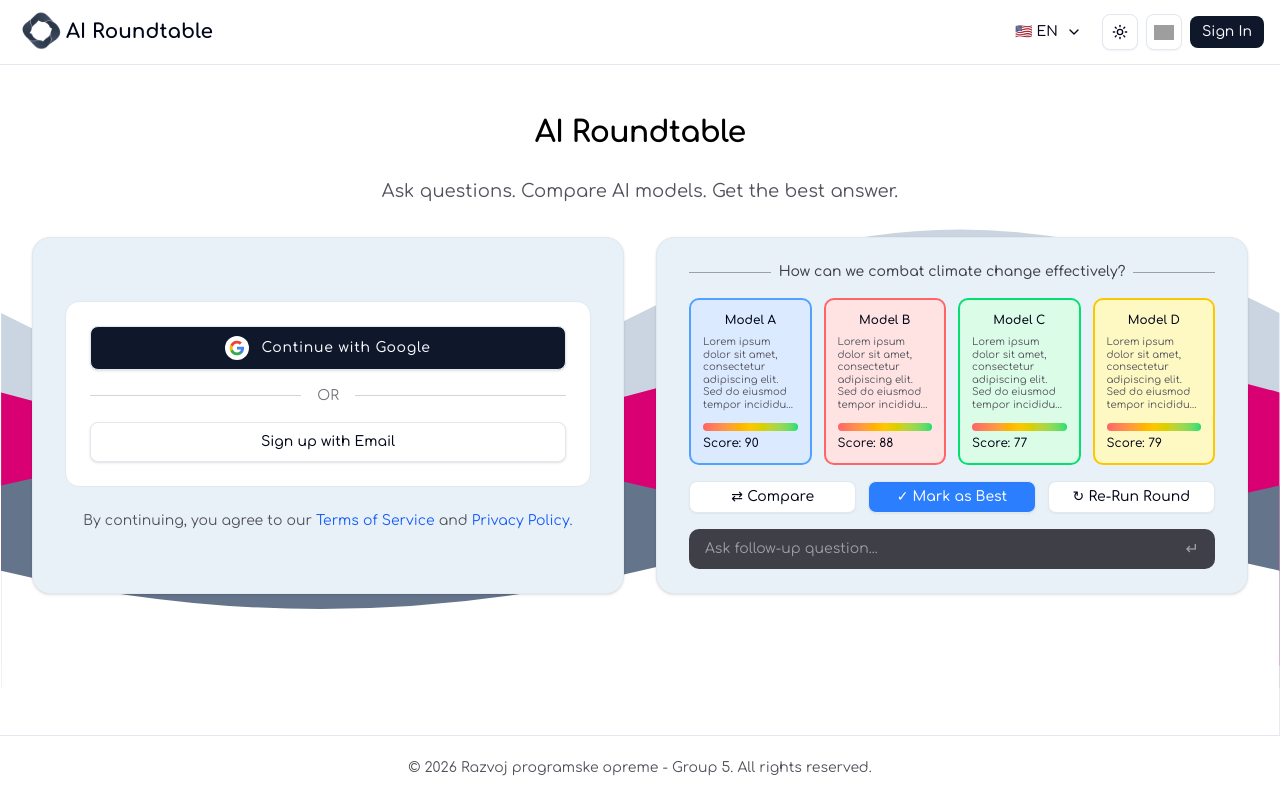
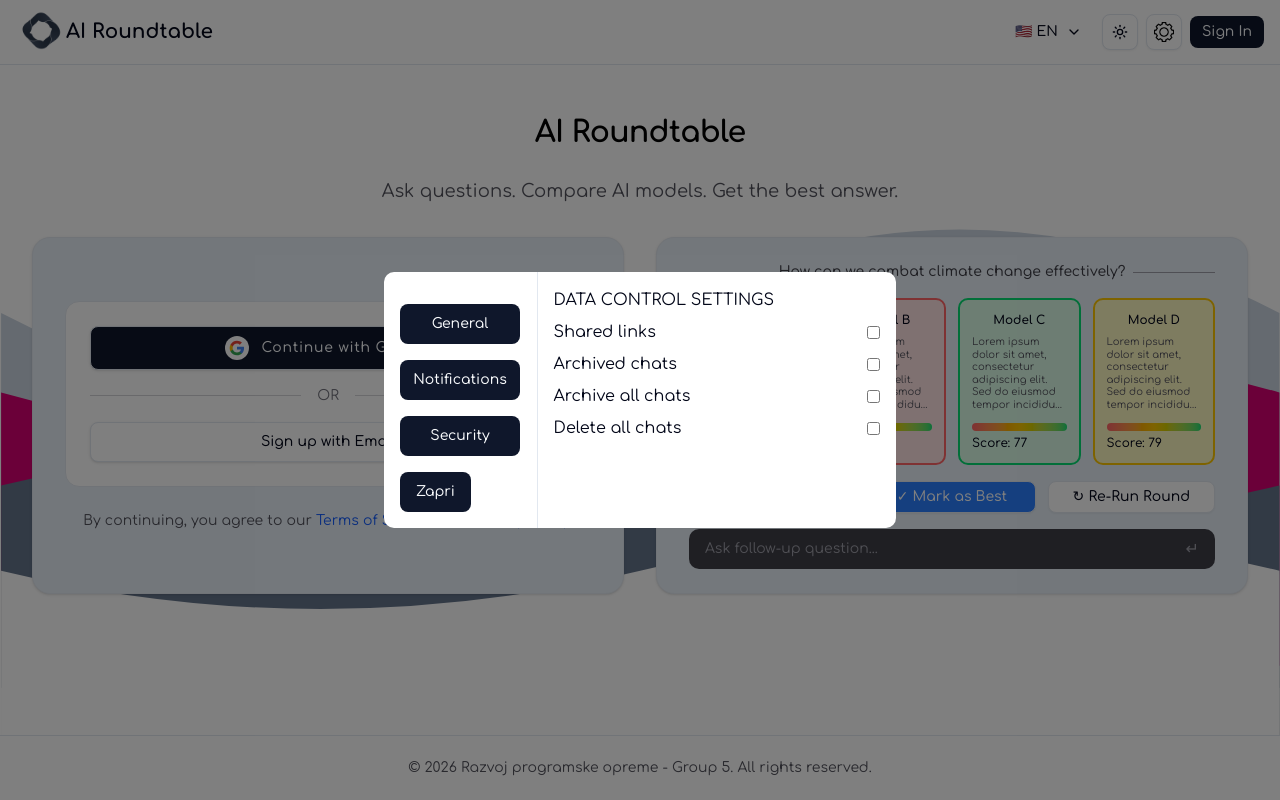
Before and after one commit to Altr0y/AI-OkroglaMiza, a Next.js app in the folder frontend/: page / in a window 1280 px wide. Both pictures are taken after a click on the button 1163 px from the left and 32 px from the top of the page. Built offline with nearby package versions, Linux system fonts and the light colour scheme; no server answers; grey boxes are pictures that could not be loaded.

Commit message:
Added functionality to settings button waiting for backend connect

```diff
--- a/frontend/components/ui/settings-button.tsx
+++ b/frontend/components/ui/settings-button.tsx
@@ -1,27 +1,114 @@
-import Image from "next/image";
+'use client'
 
+import Image from "next/image"
+import { Button } from '@/components/ui/button'
+import { useState } from "react"
+import { useTranslations } from 'next-intl'
 
-import { Button } from '@/components/ui/button';
+export default function SettingsButton() {
+  const [open, setOpen] = useState(false)
+  const [settingsOptions, setSettings] = useState(0)
 
-export default function GearButton() {
+  const t = useTranslations('SettingsPage_dataControl')
+  const a = useTranslations('SettingPage_notificationSet')
+  const c = useTranslations('SettingPage_security')
+
   return (
-    <Button variant="outline" size="icon">
+    <>
+      <Button variant="outline" size="icon" onClick={() => setOpen(true)}>
         <div className="relative w-5 h-5">
-        {/* light */}
           <Image
-          src="/gear.png"
+            src="/gearLight.png"
             alt="Settings"
             fill
             className="object-contain dark:hidden"
           />
-        {/* dark */}
           <Image
-          src="/gear2.png"
+            src="/gearDark.png"
             alt="Settings"
             fill
             className="object-contain hidden dark:block"
           />
         </div>
       </Button>
-  );
+
+      {open && (
+        <div className="fixed inset-0 z-50 flex items-center justify-center bg-black/50">
+          <div className="w-[32rem] rounded-lg bg-white dark:bg-black p-0 flex">
+
+            <div className="w-[30%] p-4 border-r dark:border-white/10">
+              <Button className="mt-4 w-30" onClick={() => setSettings(0)}>General</Button>
+              <Button className="mt-4 w-30" onClick={() => setSettings(1)}>Notifications</Button>
+              <Button className="mt-4 w-30" onClick={() => setSettings(2)}>Security</Button>
+              <Button className="mt-4" onClick={() => setOpen(false)}>Zapri</Button>
+            </div>
+
+            <div className="w-[70%] p-4">
+              {settingsOptions === 0 && (
+                <div>
+                  <h1>{t('dataControlSet')}</h1>
+
+                  <div className="flex items-center justify-between mt-2">
+                    <span>{t('sharedLinks')}</span>
+                    <input type="checkbox" className="form-checkbox" />
+                  </div>
+                  <div className="flex items-center justify-between mt-2">
+                    <span>{t('archivedChats')}</span>
+                    <input type="checkbox" className="form-checkbox" />
+                  </div>
+                  <div className="flex items-center justify-between mt-2">
+                    <span>{t('archiveAllChats')}</span>
+                    <input type="checkbox" className="form-checkbox" />
+                  </div>
+                  <div className="flex items-center justify-between mt-2">
+                    <span>{t('deleateAllChats')}</span>
+                    <input type="checkbox" className="form-checkbox" />
+                  </div>
+                </div>
+              )}
+
+              {settingsOptions === 1 && (
+                <div>
+                  <h1>{a('notificationSet')}</h1>
+
+                  <div className="flex items-center justify-between mt-2">
+                    <span>{a('getNotifiedRes')}</span>
+                    <input type="checkbox" className="form-checkbox" />
+                  </div>
+                  <div className="flex items-center justify-between mt-2">
+                    <span>{a('getNotifiedGroup')}</span>
+                    <input type="checkbox" className="form-checkbox" />
+                  </div>
+                  <div className="flex items-center justify-between mt-2">
+                    <span>{a('getNotifiedTask')}</span>
+                    <input type="checkbox" className="form-checkbox" />
+                  </div>
+                </div>
+              )}
+
+              {settingsOptions === 2 && (
+                <div>
+                  <h1>{c('securitySet')}</h1>
+
+                  <div className="flex items-center justify-between mt-2">
+                    <span>{c('multyFactor')}</span>
+                    <input type="checkbox" className="form-checkbox" />
+                  </div>
+                  <div className="flex items-center justify-between mt-2">
+                    <span>{c('logOut')}</span>
+                    <input type="checkbox" className="form-checkbox" />
+                  </div>
+                  <div className="flex items-center justify-between mt-2">
+                    <span>{c('logOutAll')}</span>
+                    <input type="checkbox" className="form-checkbox" />
+                  </div>
+                </div>
+              )}
+            </div>
+
+          </div>
+        </div>
+      )}
+    </>
+  )
 }
--- a/frontend/messages/en.json
+++ b/frontend/messages/en.json
@@ -69,5 +69,27 @@
     "description": "The page you are looking for doesn't exist or has been moved.",
     "returnHomeButton": "Return to Home Page",
     "contactSupport": "If you believe this is an error, please contact support."
+  },
+  "SettingsPage_dataControl" : {
+    "dataControlSet": "DATA CONTROL SETTINGS",
+    "sharedLinks" : "Shared links",
+    "archivedChats": "Archived chats",
+    "archiveAllChats": "Archive all chats",
+    "deleateAllChats": "Delete all chats"
+  },
+
+  "SettingPage_notificationSet" :{
+    "notificationSet": "NOTIFICATION SETTINGS",
+    "getNotifiedRes" : "Get notified when question resolved",
+    "getNotifiedGroup" : "Get notified when group active",
+    "getNotifiedTask" : "Get notified when task completed"
+  },
+
+  "SettingPage_security" : {
+  "securitySet" : "SECURITY SETTINGS",
+  "multyFactor" :"Multy factor authentification",
+  "logOut" : "Log out of this device",
+  "logOutAll" : "Log out of all devices"
   }
+
 }
--- a/frontend/messages/sl.json
+++ b/frontend/messages/sl.json
@@ -69,5 +69,27 @@
     "description": "Stran, ki jo iščete ne obstaja, ali je bila premaknjena.",
     "returnHomeButton": "Nazaj na domačo stran",
     "contactSupport": "Če menite, da gre za napako, se obrnite na podporo."
-  }
+  },
+
+  "SettingsPage_dataControl" : {
+    "dataControlSet": "NASTAVITVE NADZORA PODATKOV",
+    "sharedLinks" : "Deljene povezave",
+    "archivedChats": "Arhivirani pogovori",
+    "archiveAllChats": "Arhiviraj vse pogovore",
+    "deleateAllChats": "Izbriši vse pogovore"
+},
+
+"SettingPage_notificationSet" :{
+    "notificationSet": "NASTAVITVE NOTIFIKACIJ",
+    "getNotifiedRes" : "Obveščaj, ko je vprašanje rešeno",
+    "getNotifiedGroup" : "Obveščaj, ko je skupina aktivna",
+    "getNotifiedTask" : "Obveščaj, ko je naloga zaključena"
+},
+
+"SettingPage_security" : {
+    "securitySet" : "SECURITY SETTINGS",
+    "multyFactor" : "Večfaktorska avtentikacija",
+    "logOut" : "Odjava iz te naprave",
+    "logOutAll" : "Odjava iz vseh naprav"
 }
+}
```
Lines whose indentation alone changed are shown as unchanged.
